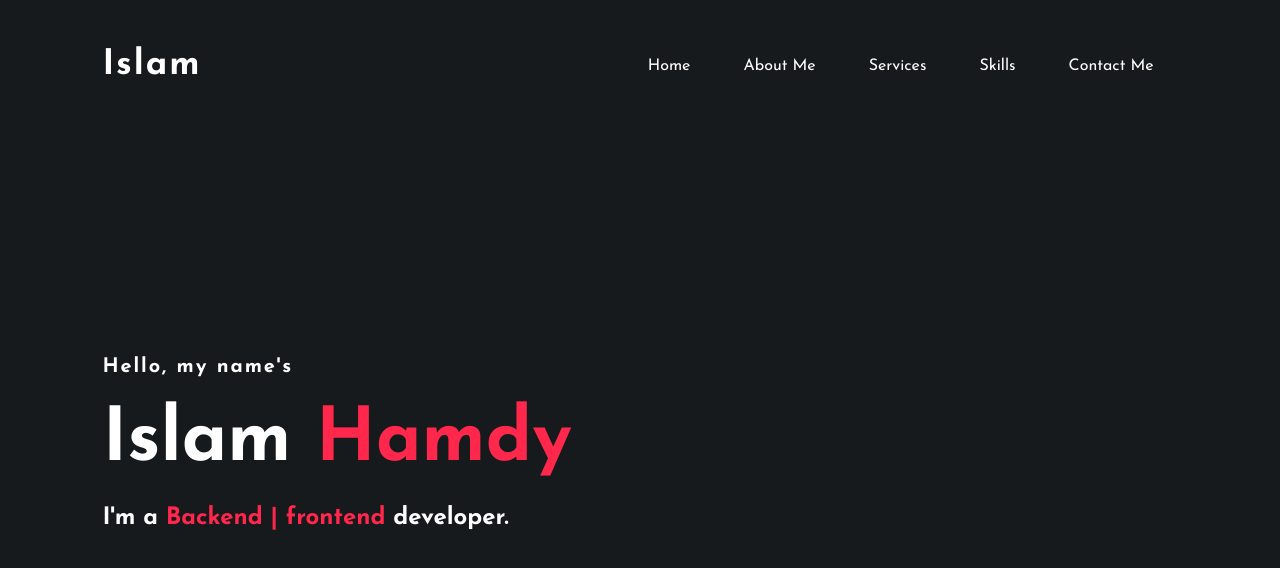
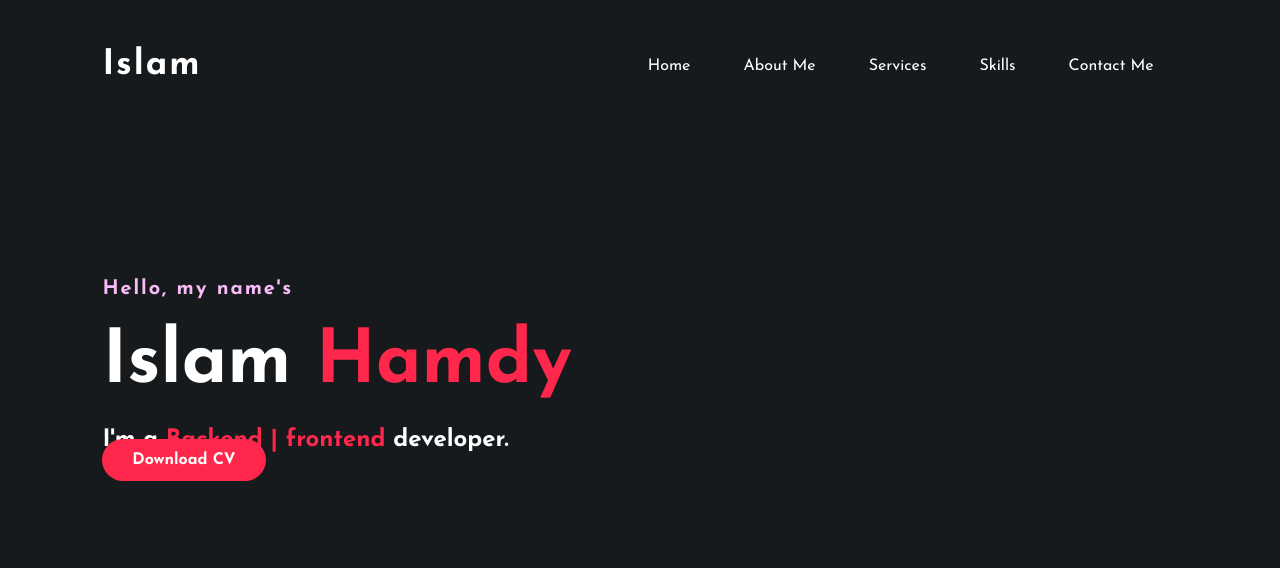
Before and after one commit to Islam412/My_Portfolio, a plain HTML site: page index.html in a window 1280 px wide. Drawn offline with Linux system fonts and the light colour scheme.

Commit message:
add download cv and desing cv putton

```diff
--- a/css/style.css
+++ b/css/style.css
@@ -70,6 +70,11 @@ nav ul li a:hover{
     align-items: center;
 }
 
+.container-texts {
+    position: relative;
+    bottom: 70px;
+}
+
 h1 {
     font-size: 4.65rem;
     margin: 1.7rem 0;
@@ -82,4 +87,14 @@ h3{
 h4 {
     font-size: 1.25rem;
     letter-spacing: 0.12rem;
+    color: var(--secondaycolor);
 }
+
+.btn {
+    background-color: var(--primarycolor);
+    color: var(--lightcolor);
+    text-decoration: none;
+    font-weight: bold;
+    padding: 0.81rem 1.87rem;
+    border-radius: 30px;
+}
--- a/index.html
+++ b/index.html
@@ -28,6 +28,7 @@
                 <h4>Hello, my name's</h4>
                 <h1>Islam <span>Hamdy</span></h1>
                 <h3>I'm a <span>Backend | frontend</span> developer.</h3>
+                <a href="#" class="btn">Download CV</a>
             </div>
         </div>
     </section>
```
